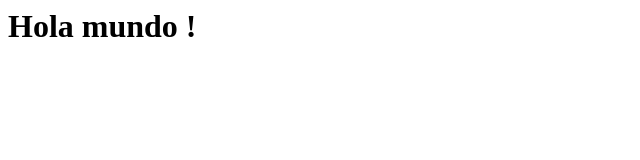
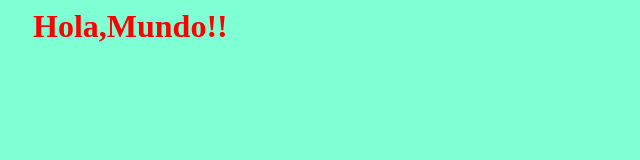
Before and after one commit to rgmeneses/repository, a plain HTML site: page index.html in a window 1280 px wide. Shown: the whole page, without its empty margins (0-640 px from the left). Drawn offline with Linux system fonts and the light colour scheme.

Commit message:
Adición de archivo de estilos

```diff
--- a/index.html
+++ b/index.html
@@ -3,8 +3,9 @@
     <meta charset="UTF-8">
     <meta name="viewport" content="width=device-width, initial-scale=1.0">
     <title>Document</title>
+    <link rel="stylesheet" href="./mystyles.css">
 </head>
 <body>
-    <h1>Hola mundo !</h1>
+    <h1>Hola,Mundo!!</h1>
 </body>
 </html>
--- /dev/null
+++ b/mystyles.css
@@ -0,0 +1,7 @@
+body{
+    background-color: aquamarine;
+}
+h1{
+    color: red;
+    margin-left: 25px;
+}
```
